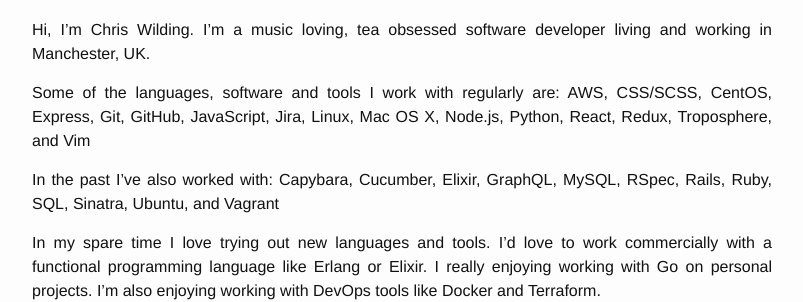
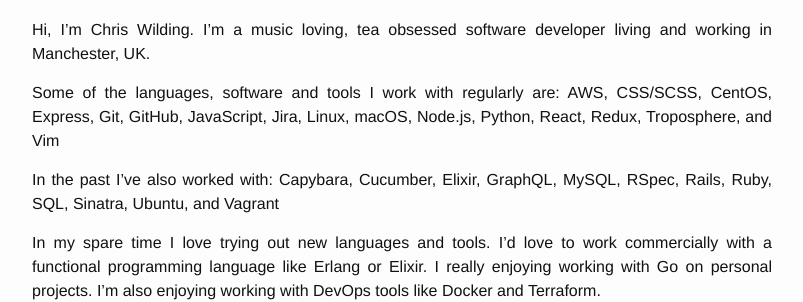
Before and after one commit to ChrisWilding/ChrisWilding.github.io, a Jekyll site: the page built from about.md, in a window 1280 px wide. Shown: the part 120-422 px from the top of the page, without its empty margins (238-1041 px from the left). Built offline with Jekyll 4.4.1, drawn with Linux system fonts in a browser that asks for light colours.

Commit message:
Update about page

```diff
--- a/about.md
+++ b/about.md
@@ -7,7 +7,7 @@
 living and working in Manchester, UK.
 
 Some of the languages, software and tools I work with regularly are: AWS,
-CSS/SCSS, CentOS, Express, Git, GitHub, JavaScript, Jira, Linux, Mac OS X,
+CSS/SCSS, CentOS, Express, Git, GitHub, JavaScript, Jira, Linux, macOS,
 Node.js, Python, React, Redux, Troposphere, and Vim
 
 In the past I've also worked with: Capybara, Cucumber, Elixir, GraphQL, MySQL,
```
